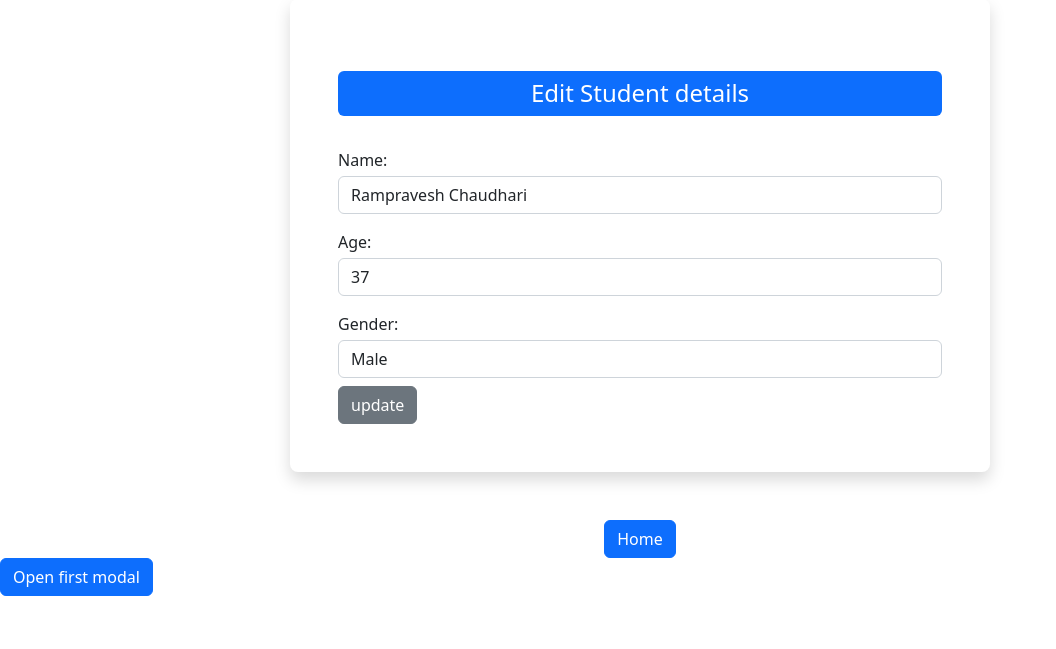
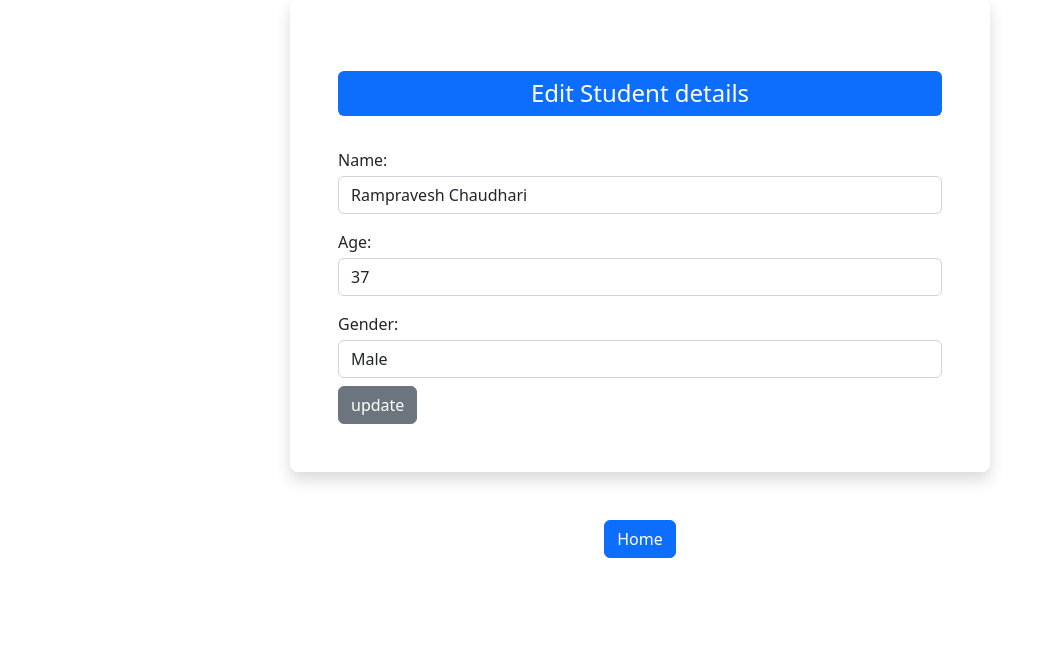
Before and after one commit to rampravesh22/django-practice, a Django app: page /edit_student/26/ in a window 1280 px wide. Shown: the part 25-674 px from the top of the page, without its empty margins (0-1056 px from the left). Run offline with Django 4.2, Linux system fonts and the light colour scheme; data comes from the database, SQL or seed files in the repository; both versions use the stored data as it was after the commit.

Commit message:
just commit

```diff
--- a/formp/core/templates/core/base.html
+++ b/formp/core/templates/core/base.html
@@ -7,14 +7,13 @@
     <meta http-equiv="X-UA-Compatible" content="IE=edge">
     <meta name="viewport" content="width=device-width, initial-scale=1.0">
     <title>Home</title>
+    <script defer src="https://cdnjs.cloudflare.com/ajax/libs/jquery/3.6.0/jquery.min.js"></script>
     <script defer src="https://cdn.jsdelivr.net/npm/@popperjs/core@2.11.5/dist/umd/popper.min.js"
         integrity="sha384-Xe+8cL9oJa6tN/veChSP7q+mnSPaj5Bcu9mPX5F5xIGE0DVittaqT5lorf0EI7Vk" crossorigin="anonymous">
     </script>
     <script defer src="https://cdn.jsdelivr.net/npm/bootstrap@5.2.0/dist/js/bootstrap.min.js"
         integrity="sha384-ODmDIVzN+pFdexxHEHFBQH3/9/vQ9uori45z4JjnFsRydbmQbmL5t1tQ0culUzyK" crossorigin="anonymous">
     </script>
-    <script defer src="https://cdnjs.cloudflare.com/ajax/libs/jquery/3.6.0/jquery.min.js"></script>
-
     <link href="https://cdn.jsdelivr.net/npm/bootstrap@5.2.0/dist/css/bootstrap.min.css" rel="stylesheet"
         integrity="sha384-gH2yIJqKdNHPEq0n4Mqa/HGKIhSkIHeL5AyhkYV8i59U5AR6csBvApHHNl/vI1Bx" crossorigin="anonymous">
     <link rel="stylesheet" href="{% static 'core/style.css' %}">
--- a/formp/core/templates/core/edit.html
+++ b/formp/core/templates/core/edit.html
@@ -1,5 +1,6 @@
 {% extends 'core/base.html' %}
 {% block content %}
+
 <div class="container shadow p-5 rounded-3 mt-4">
     <h4 class="bg-primary py-2 mt-4 rounded-2 text-center text-white mb-4">Edit Student details</h4>
     <form action="" method="post">
@@ -14,9 +15,12 @@
         <input type="submit" value="update" class="mt-2 btn btn-secondary">
     </form>
 </div>
+
 <div class="text-center">
     <a href="{% url 'home' %}" class="btn btn-primary mt-5">Home</a>
 </div>
+
+
 <div class="message w-50 m-auto text-white">
     {% if messages %}
         {% for message in messages %}
@@ -25,28 +29,4 @@
     {% endif %}
 </div>
 
-<a class="btn btn-primary" data-mdb-toggle="modal" href="#exampleModalToggle1" role="button">Open first modal</a>
-<!-- First modal dialog -->
-<div class="modal fade" id="exampleModalToggle1" aria-hidden="true" aria-labelledby="exampleModalToggleLabel1"
-    tabindex="-1">
-    <div class="modal-dialog modal-dialog-centered">
-        <div class="modal-content">
-            <div class="modal-header">
-                <h5 class="modal-title" id="exampleModalToggleLabel1">Modal 1</h5>
-                <button type="button" class="btn-close" data-mdb-dismiss="modal" aria-label="Close"></button>
-            </div>
-            <div class="modal-body">
-                Show a second modal and hide this one with the button below.
-            </div>
-            <div class="modal-footer">
-                <button class="btn btn-primary" data-mdb-target="#exampleModalToggle22" data-mdb-toggle="modal"
-                    data-mdb-dismiss="modal">
-                    Open second modal
-                </button>
-            </div>
-        </div>
-    </div>
-</div>
-
-
 {% endblock content %}
```
Also changed, not shown: formp/db.sqlite3. Lines whose indentation alone changed are shown as unchanged.
